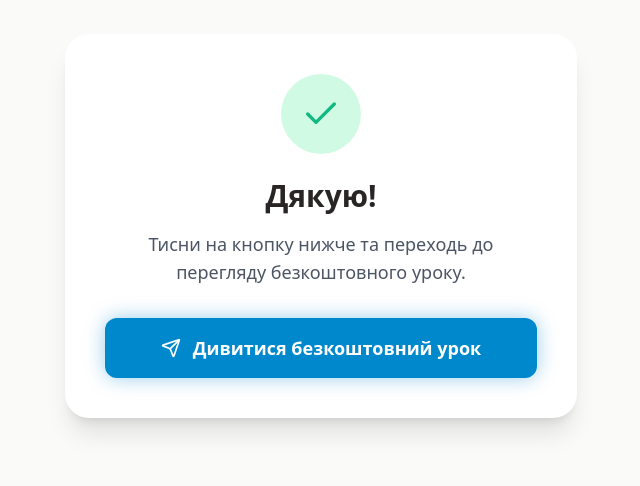
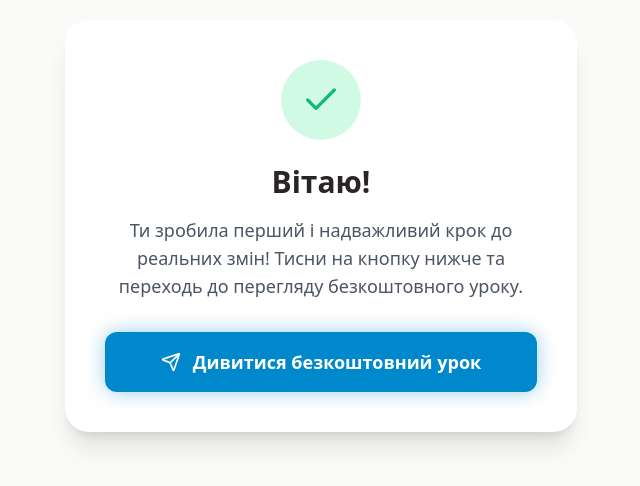
Before and after one commit to arturch-dev/kseniya_artukh, a plain HTML site: page thanks.html in a window 1280 px wide. Shown: the part 174-660 px from the top of the page, without its empty margins (319-959 px from the left). Drawn offline with nearby package versions, Linux system fonts and the light colour scheme.

Commit message:
Update thanks.html

```diff
--- a/thanks.html
+++ b/thanks.html
@@ -30,9 +30,9 @@
             <i data-lucide="check" class="text-emerald-500 w-10 h-10"></i>
         </div>
 
-        <h1 class="text-3xl font-bold text-stone-800 mb-4">Дякую!</h1>
+        <h1 class="text-3xl font-bold text-stone-800 mb-4">Вітаю!</h1>
         <p class="text-lg text-gray-600 mb-8">
-            Тисни на кнопку нижче та переходь до перегляду безкоштовного уроку.
+            Ти зробила перший і надважливий крок до реальних змін! Тисни на кнопку нижче та переходь до перегляду безкоштовного уроку.
         </p>
 
         <!-- Встав своє посилання на бота в href -->
```
